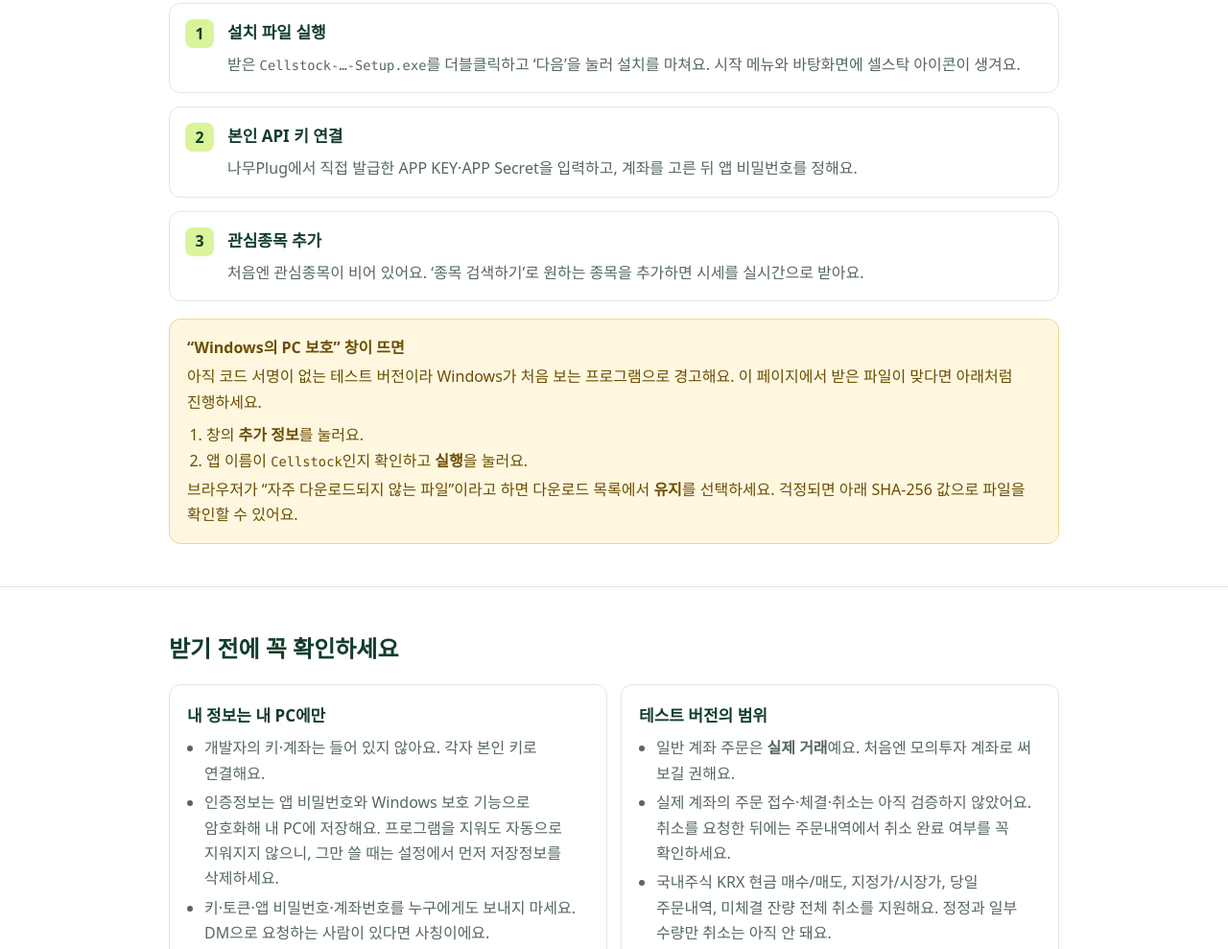
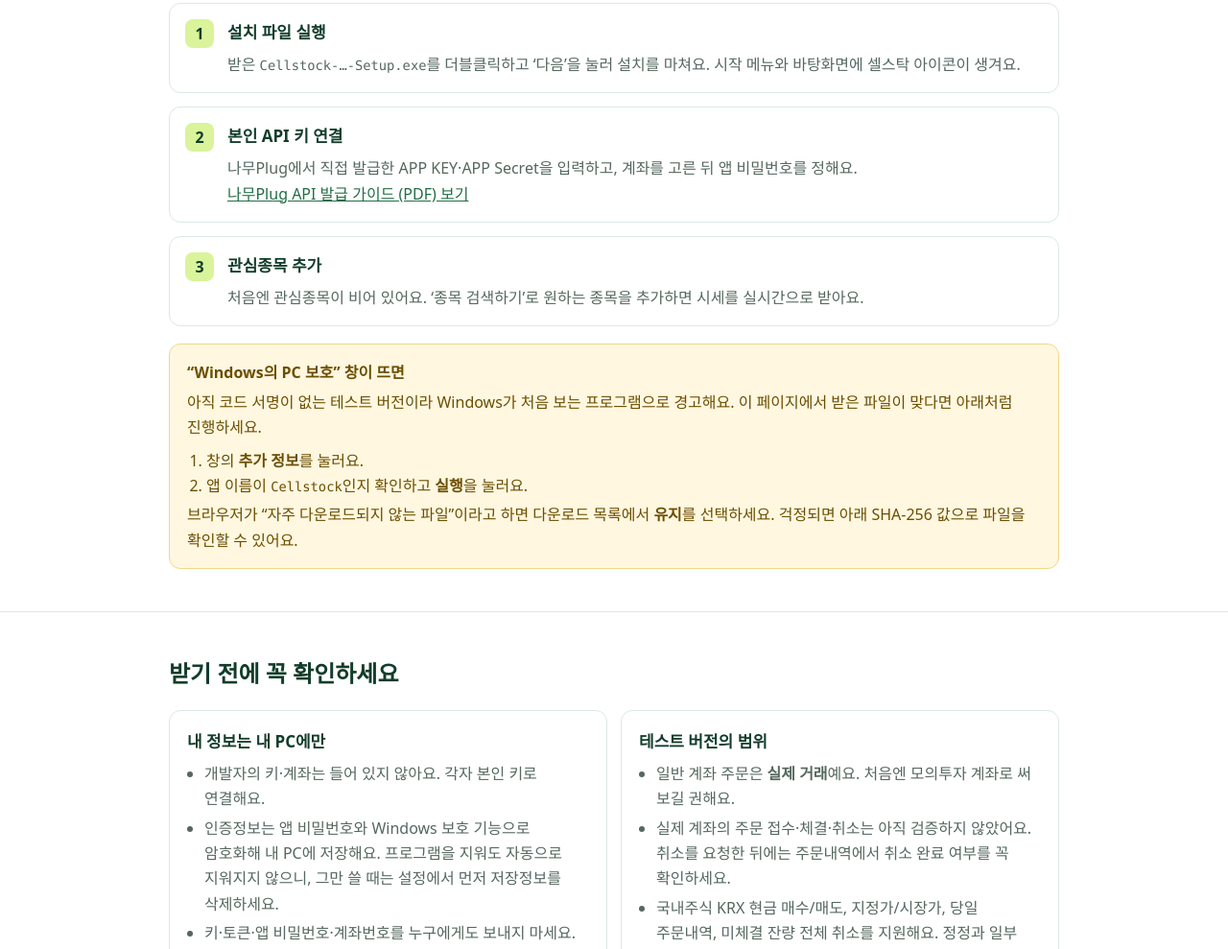
Before and after one commit to yusangsoo/cellstock-releases, a plain HTML site: page index.html in a window 1280 px wide. Shown: the part 2097-3086 px from the top of the page at 96% size. Drawn offline with Linux system fonts and the light colour scheme; no server answers.

Commit message:
Add API key issuance guide

```diff
--- a/index.html
+++ b/index.html
@@ -258,6 +258,7 @@
           <li>
             <h3>본인 API 키 연결</h3>
             <p>나무Plug에서 직접 발급한 APP KEY·APP Secret을 입력하고, 계좌를 고른 뒤 앱 비밀번호를 정해요.</p>
+            <p><a href="assets/cellstock-api-guide.pdf">나무Plug API 발급 가이드 (PDF) 보기</a></p>
           </li>
           <li>
             <h3>관심종목 추가</h3>
```
Also changed, not shown: 2 other files.
